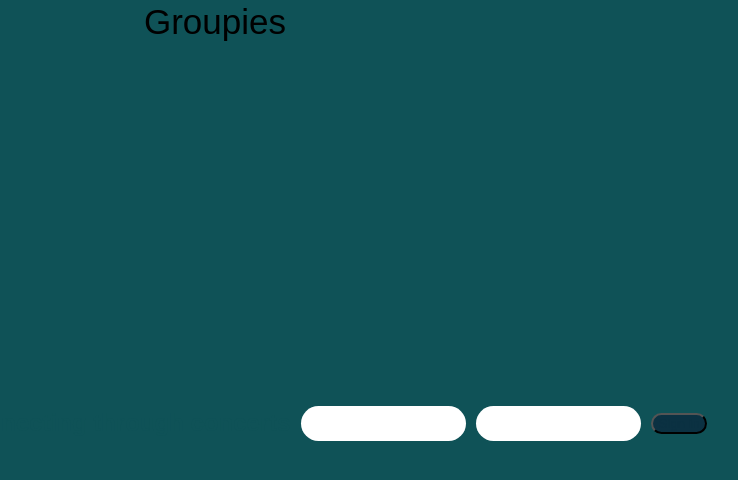
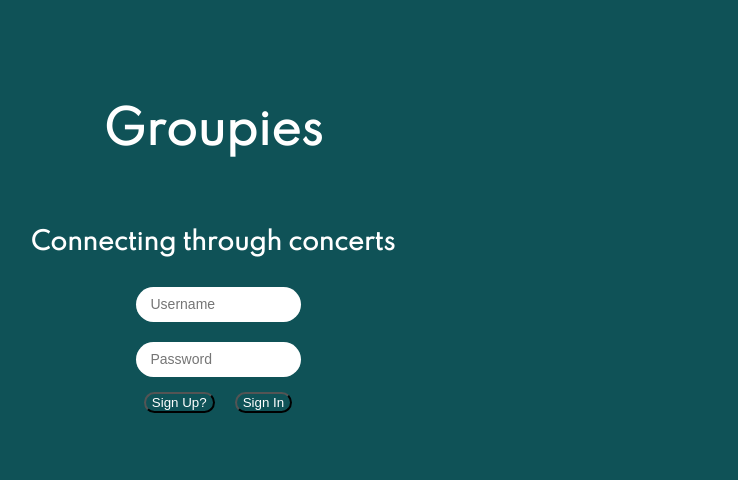
Before and after one commit to fionaochs/groupies-front-end, a React (Create React App) app: page / in a window 1280 px wide. Shown: the top 480 px of the page, without its empty margins (427-1165 px from the left). Built offline with nearby package versions, Linux system fonts and the light colour scheme.

Commit message:
homepage

```diff
--- a/src/App.css
+++ b/src/App.css
@@ -1,7 +1,11 @@
+@import url('https://fonts.googleapis.com/css?family=Spartan&display=swap');
+#App{
+  height: 100%;
+}
 body {
-  background-color: #C6B9CD;
+  background-color: white;
   padding: 5px;
-  font-family: Arial;
+  font-family: 'spartan';
   text-align: center;
 }
 
@@ -17,7 +21,7 @@ ul {
 li {
   border: 4px solid #0B3140;
   float: left;
-  background-color: #D6D3F0;
+  background-color: white;
   width: 30%;
 
 }
--- a/src/App.js
+++ b/src/App.js
@@ -10,7 +10,7 @@ import {
 import ConcertList from "./ConcertList.js"
 import Header from './Header';
 import Detail from './Detail.js';
-import SignIn from './SignIn.js'
+// import SignIn from './SignIn.js'
 import SignUp from './SignUp.js'
 import Saved from './Saved.js'
 import AboutUs from './AboutUs.js'
@@ -21,10 +21,10 @@ export default class App extends React.Component {
     return (
       <Router>
         <div>
-          <Header />
-          <Link to="/saved">Saved</Link>&nbsp;
+          {/* <Header /> */}
+          {/* <Link to="/saved">Saved</Link>&nbsp;
           <Link to="/">go home</Link>
-          <Link to="/about">about us</Link>
+          <Link to="/about">about us</Link> */}
           <Switch>
             <Route exact path="/" component={HomePage} />
             <Route exact path="/signup" component={SignUp} />
--- a/src/Header.css
+++ b/src/Header.css
@@ -1,7 +1,7 @@
 @import url('https://fonts.googleapis.com/css?family=Spartan&display=swap');
 h1{
 font-family: 'spartan';
-color: #0F5257;
+color: white;
 }
 html, body{
     width: 100%;
--- a/src/HomePage.css
+++ b/src/HomePage.css
@@ -1,7 +1,13 @@
 @import url('https://fonts.googleapis.com/css?family=Spartan&display=swap');
+.container {
+    height: 100vh;
+    width: 100vw;
+    align-items: center;
+    }
 h1{
-font-family: 'spartan';
-color: azure;
+    font-family: 'spartan';
+    color: white;
+    font-size: 45px;
 }
 html, body{
     width: 100%;
@@ -15,16 +21,16 @@ html, body{
     margin: 0;
     padding: 0;
     /* background: red; */
-    border: 2px solid teal;
+    border: 2px solid #0F5257;
 }
 #groupies{
 
     font-size: 35px;
 }
 body{
-    background-color: rgb(106, 184, 184);
+    background-color: #0F5257;
 }
 button{
-    color: azure;
-    background-color: rgb(106, 184, 184);
+    color: white;
+    background-color: #0F5257;
 }
--- a/src/HomePage.js
+++ b/src/HomePage.js
@@ -1,6 +1,7 @@
 import React, { Component } from 'react'
 import SignIn from './SignIn.js'
-import './SignIn.css'
+// import './SignIn.css'
+import './HomePage.css'
 
 export default class HomePage extends Component {
     render() {
@@ -8,8 +9,8 @@ export default class HomePage extends Component {
             <div className="container">
                 <div className="logo">
                     <h1>Groupies</h1>
-
-                    <h2>connecting through concerts </h2>
+                    <br />
+                    <h2>Connecting through concerts </h2>
                 </div>
                 <SignIn />
             </div>
--- a/src/SignIn.css
+++ b/src/SignIn.css
@@ -1,26 +1,22 @@
+@import url('https://fonts.googleapis.com/css?family=Spartan&display=swap');
+
 .container {
+    margin-top: 100px;
+
     height: 100vh;
     width: 100vw;
-    display: flex;
-    justify-content: center;
     align-items: center;
     }
 
 .logo {
-    display: flex;
-    justify-content: center;
     align-items: center;
 }
 
 .signin-container {
-    display: flex;
-    justify-content: center;
     align-items: center;
 }
 
 .signin-form {
-    display: flex;
-    justify-content: center;
     align-items: center;
 
 }
@@ -30,13 +26,15 @@
     border-radius: 25px;
     height: 25px;
     width: 150px;
-    margin-right: 10px;
+    margin: 10px 10px 10px 10px;
     font-size: 14px;
     padding: 5px 0px 5px 15px;
     }
 .signin-container button{
     border-radius: 25px;
-    color: #0B3142;
+    color: white;
+    font: white;
+    margin: 5px 10px 10px 10px;
 }
 .signin-container button:hover{
     cursor: pointer;
@@ -45,10 +43,14 @@
 h1{
     font-size: 45px;
     margin-right: 10px;
-    color: #0F5257
+    color: white;
+    font-family: 'spartan';
+
 }
 h2{
     margin-right: 10px;
-    color: #0F5257
+    color: white;
+    font-family: 'spartan';
+
 
 }
--- a/src/SignIn.js
+++ b/src/SignIn.js
@@ -1,6 +1,8 @@
 import React, { Component } from 'react'
 import request from 'superagent'
 // import { Link } from 'react-router-dom'
+
+import './SignIn.css'
 
 export default class SignIn extends Component {
 
@@ -28,9 +30,12 @@ export default class SignIn extends Component {
         return (
             <div className="signin-container">
                 <form className="signin-form" onSubmit={this.handleSignIn}>
-                    <input value={ this.state.usernameSignIn} onChange={(e) => this.setState({ usernameSignIn: e.target.value})} />
-                    <input value={ this.state.passwordSignIn} onChange={(e) => this.setState({ passwordSignIn: e.target.value})} />
-                    <button>Sign in</button>
+                    <input value={ this.state.usernameSignIn} onChange={(e) => this.setState({ usernameSignIn: e.target.value})} placeholder="Username"/>
+                    <br/>
+                    <input value={ this.state.passwordSignIn} onChange={(e) => this.setState({ passwordSignIn: e.target.value})} placeholder="Password"/>
+                    <br/>
+                    <button>Sign Up?</button>
+                    <button>Sign In</button>
                 </form>
             </div>
         )
```
